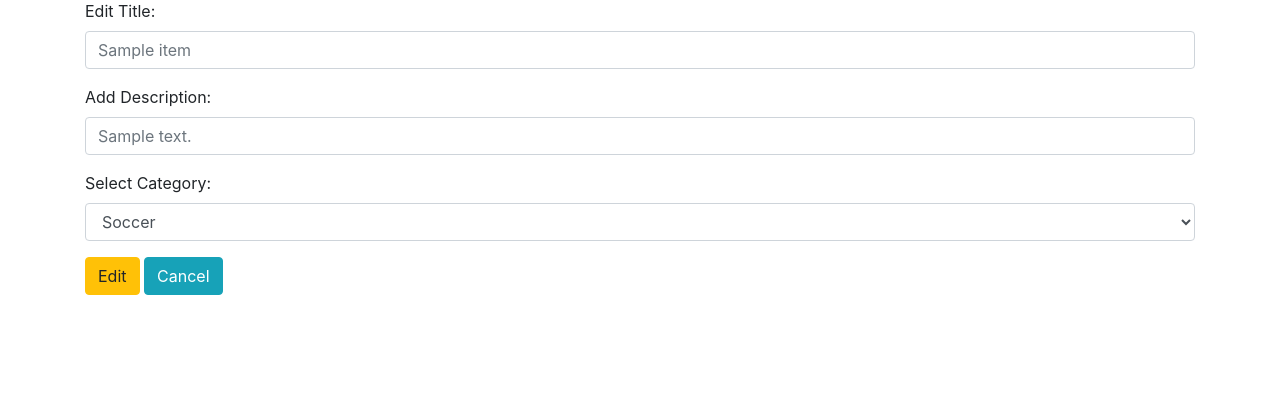
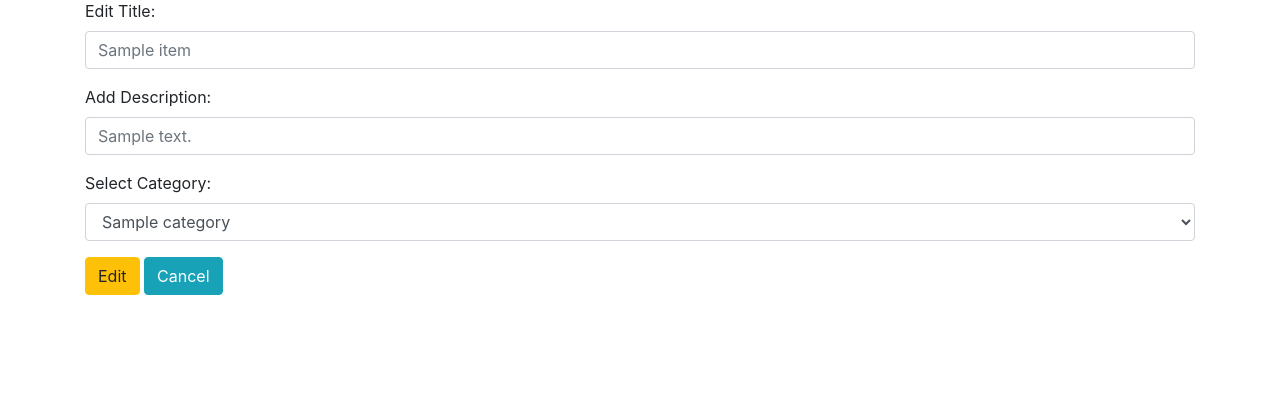
Before and after one commit to SatishDivvi/Item-Catalog-Application, a Flask app: page /catalog/1/items/1/edit in a window 1280 px wide. Shown: the part 196-604 px from the top of the page. Run offline with Flask 2, Linux system fonts and the light colour scheme; the visitor is signed in with stand-in values (Sample User, id 1); tables that the repository leaves empty hold one stand-in row (values such as "Sample post"); parts of the project's set-up code (start-up, migrations or seed data) failed here and were passed over; some libraries are stand-ins or nearby versions.

Commit message:
Add dynamic behavior to select statement to display options based on database records

```diff
--- a/templates/editItem.html
+++ b/templates/editItem.html
@@ -41,11 +41,10 @@
                         <div class="form-group">
                             <label for="category">Select Category:</label>
                             <select name="category" class="form-control" required>
-                                <option value="Soccer" id="category">Soccer</option>
-                                <option value="Football" id="category">Football</option>
-                                <option value="Snowboarding" id="category">Snowboarding</option>
-                                <option value="Hockey" id="category">Hockey</option>
-                              </select>
+                                    {% for category in distinctCategories %}
+                                    <option value="{{category.name}}" id="category">{{category.name}}</option>
+                                  {% endfor %}
+                                  </select>
                         </div>
                         <button class="btn btn-warning" type="submit">Edit</button>
                         <a class="btn btn-info" href="{{url_for('showItems', category_id = category.id)}}">Cancel</a>
```
